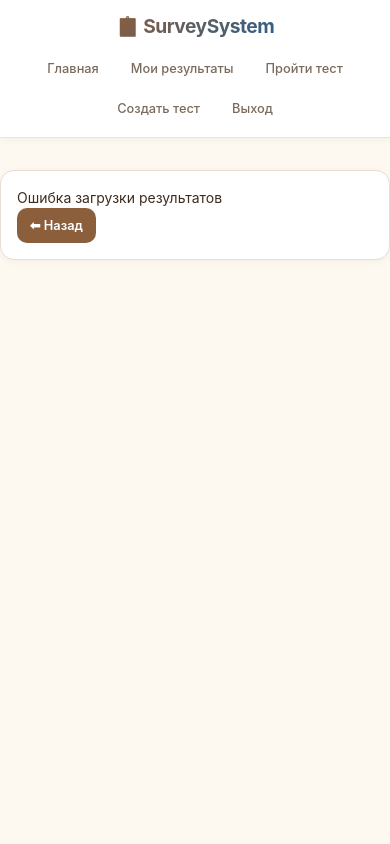
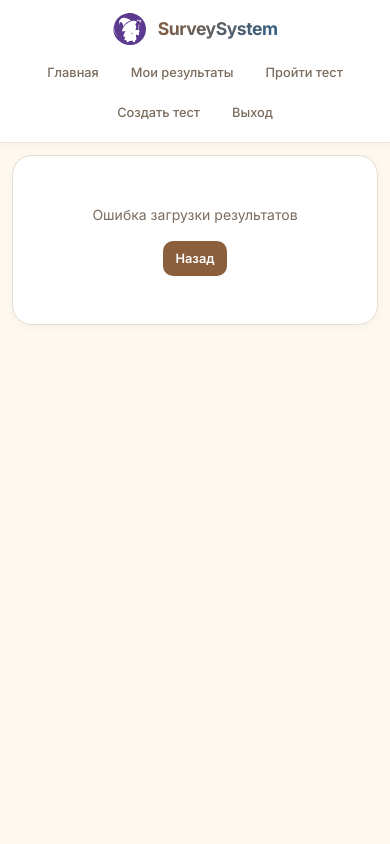
Before and after one commit to Ekaterina4567/survey-system, a Flask app: page /result_detail/1 in a window 390 px wide. Run offline with Flask 3, Linux system fonts and the light colour scheme; the visitor is signed in with stand-in values (Sample User, id 1); some libraries are stand-ins or nearby versions.

Commit message:
Update result_detail.html

```diff
--- a/templates/result_detail.html
+++ b/templates/result_detail.html
@@ -5,28 +5,126 @@
     <meta name="viewport" content="width=device-width, initial-scale=1.0">
     <title>Детальный разбор теста - SurveySystem</title>
     <link rel="stylesheet" href="/static/style.css">
+    <link href="https://fonts.googleapis.com/css2?family=Inter:wght@400;500;600;700;800&display=swap" rel="stylesheet">
     <style>
+        /* Общие стили */
+        * {
+            margin: 0;
+            padding: 0;
+            box-sizing: border-box;
+        }
+
+        body {
+            font-family: 'Inter', -apple-system, BlinkMacSystemFont, 'Segoe UI', sans-serif;
+            background: #FDF8F0;
+            color: #3D2B1F;
+            line-height: 1.5;
+            font-size: 14px;
+            min-height: 100vh;
+        }
+
+        /* Навигация как на главной */
+        .navbar {
+            display: flex;
+            justify-content: space-between;
+            align-items: center;
+            background: #FFFFFF;
+            padding: 0.8rem 2.5rem;
+            border-bottom: 1px solid #EDE3D8;
+            position: sticky;
+            top: 0;
+            z-index: 100;
+            box-shadow: 0 2px 8px rgba(0,0,0,0.04);
+        }
+
+        .logo-link {
+            display: flex;
+            align-items: center;
+            gap: 12px;
+            text-decoration: none;
+            transition: opacity 0.2s ease;
+        }
+
+        .logo-link:hover {
+            opacity: 0.85;
+        }
+
+        .logo-img {
+            height: 38px;
+            width: auto;
+            display: block;
+            object-fit: contain;
+        }
+
+        .logo-text {
+            font-size: 1.3rem;
+            font-weight: 700;
+            background: linear-gradient(135deg, #8B5E3C 0%, #2C5F8A 100%);
+            -webkit-background-clip: text;
+            background-clip: text;
+            color: transparent;
+            letter-spacing: -0.5px;
+        }
+
+        .nav-links {
+            display: flex;
+            gap: 1rem;
+        }
+
+        .nav-links a {
+            padding: 0.5rem 1rem;
+            text-decoration: none;
+            color: #7A6B5D;
+            font-weight: 500;
+            font-size: 0.9rem;
+            transition: all 0.2s;
+            border-radius: 10px;
+        }
+
+        .nav-links a:hover {
+            color: #8B5E3C;
+            background: #F5EDE3;
+        }
+
+        .nav-links a.active {
+            color: #8B5E3C;
+            background: #F5EDE3;
+            font-weight: 600;
+        }
+
+        /* Карточка */
+        .card {
+            background: #FFFFFF;
+            border-radius: 20px;
+            padding: 2rem;
+            margin: 2rem auto;
+            border: 1px solid #E8DDD0;
+            box-shadow: 0 2px 8px rgba(0,0,0,0.04);
+            max-width: 900px;
+        }
+
+        /* Результаты */
         .result-card {
             background: white;
-            border-radius: var(--radius-lg);
+            border-radius: 14px;
             padding: 1.5rem;
             margin-bottom: 1rem;
             border-left: 4px solid;
             transition: all 0.2s;
         }
         .result-card.correct {
-            border-left-color: var(--success);
-            background: linear-gradient(135deg, white 0%, var(--success-light) 100%);
+            border-left-color: #2E7D32;
+            background: linear-gradient(135deg, white 0%, #E8F5E9 100%);
         }
         .result-card.wrong {
-            border-left-color: var(--error);
-            background: linear-gradient(135deg, white 0%, var(--error-light) 100%);
+            border-left-color: #C62828;
+            background: linear-gradient(135deg, white 0%, #FFEBEE 100%);
         }
         .result-card .question-text {
             font-weight: 700;
             font-size: 1rem;
             margin-bottom: 1rem;
-            color: var(--text-primary);
+            color: #3D2B1F;
         }
         .result-card .answer-section {
             display: grid;
@@ -86,16 +184,112 @@
             font-size: 2.5rem;
             font-weight: 800;
         }
+        .btn {
+            display: inline-flex;
+            align-items: center;
+            justify-content: center;
+            gap: 0.4rem;
+            padding: 0.6rem 1.2rem;
+            border-radius: 10px;
+            font-weight: 600;
+            text-decoration: none;
+            transition: all 0.2s;
+            border: none;
+            cursor: pointer;
+            font-size: 0.9rem;
+            font-family: inherit;
+        }
+        .btn-primary {
+            background: #8B5E3C;
+            color: white;
+        }
+        .btn-primary:hover {
+            background: #6B4226;
+        }
+        .btn-secondary {
+            background: #2C5F8A;
+            color: white;
+        }
+        .btn-secondary:hover {
+            background: #1E4A6E;
+        }
+        .btn-outline {
+            background: transparent;
+            border: 1px solid #EDE3D8;
+            color: #3D2B1F;
+        }
+        .btn-outline:hover {
+            border-color: #8B5E3C;
+            color: #8B5E3C;
+            background: #F5EDE3;
+        }
+        .error-message {
+            text-align: center;
+            padding: 2rem;
+        }
+        .error-message p {
+            margin-bottom: 1rem;
+            color: #7A6B5D;
+        }
+
         @media (max-width: 768px) {
+            .navbar {
+                flex-direction: column;
+                padding: 0.8rem 1rem;
+                gap: 0.75rem;
+            }
+            .nav-links {
+                flex-wrap: wrap;
+                justify-content: center;
+                gap: 0.5rem;
+            }
+            .nav-links a {
+                padding: 0.4rem 0.75rem;
+                font-size: 0.8rem;
+            }
+            .card {
+                padding: 1.25rem;
+                margin: 1rem;
+            }
             .result-card .answer-section {
                 grid-template-columns: 1fr;
+            }
+            .summary-stats h1 {
+                font-size: 1.4rem;
+            }
+            .summary-stats .score {
+                font-size: 2rem;
+            }
+            .logo-img {
+                height: 32px;
+            }
+            .logo-text {
+                font-size: 1.1rem;
+            }
+        }
+
+        @media (max-width: 480px) {
+            .card {
+                padding: 1rem;
+                margin: 0.75rem;
+            }
+            .result-card {
+                padding: 1rem;
+            }
+            .btn {
+                padding: 0.5rem 0.8rem;
+                font-size: 0.8rem;
             }
         }
     </style>
 </head>
 <body>
+    <!-- НАВИГАЦИЯ КАК НА ГЛАВНОЙ -->
     <nav class="navbar">
-        <div class="nav-brand">📋 SurveySystem</div>
+        <a href="/" class="logo-link">
+            <img src="/static/Logo.svg" alt="SurveySystem Logo" class="logo-img" onerror="this.style.display='none'">
+            <span class="logo-text">SurveySystem</span>
+        </a>
         <div class="nav-links">
             <a href="/">Главная</a>
             <a href="/student_dashboard">Мои результаты</a>
@@ -105,16 +299,24 @@
         </div>
     </nav>
 
-    <div class="card" style="max-width: 900px; margin: 2rem auto;">
+    <!-- КОНТЕНТ -->
+    <div class="card">
         <div id="content-container">
             <div style="text-align: center; padding: 3rem;">
-                <div class="loading-spinner">📊 Загрузка результатов...</div>
+                <div style="display: inline-block; width: 40px; height: 40px; border: 4px solid #F5EDE3; border-top-color: #8B5E3C; border-radius: 50%; animation: spin 1s linear infinite; margin-bottom: 1rem;"></div>
+                <p style="color: #7A6B5D;">Загрузка результатов...</p>
             </div>
         </div>
     </div>
 
+    <style>
+        @keyframes spin {
+            to { transform: rotate(360deg); }
+        }
+    </style>
+
     <script>
-        // Получаем ID из URL или из data-атрибута
+        // Получаем ID из URL
         var resultId = null;
         var pathParts = window.location.pathname.split('/');
         for (var i = 0; i < pathParts.length; i++) {
@@ -126,18 +328,12 @@
             }
         }
 
-        // Если не нашли в URL, пробуем через переменную из шаблона (безопасно)
-        var templateResultId = parseInt('{{ result_id }}');
-        if (!isNaN(templateResultId) && templateResultId > 0) {
-            resultId = templateResultId;
-        }
-
         async function loadResultDetail() {
             if (!resultId) {
                 document.getElementById('content-container').innerHTML = `
                     <div class="error-message">
                         <p>Ошибка: ID результата не указан</p>
-                        <a href="/student_dashboard" class="btn btn-primary">⬅ Назад</a>
+                        <a href="/student_dashboard" class="btn btn-primary">Назад</a>
                     </div>
                 `;
                 return;
@@ -151,7 +347,7 @@
                     document.getElementById('content-container').innerHTML = `
                         <div class="error-message">
                             <p>${data.error || 'Ошибка загрузки'}</p>
-                            <a href="/student_dashboard" class="btn btn-primary">⬅ Назад</a>
+                            <a href="/student_dashboard" class="btn btn-primary">Назад</a>
                         </div>
                     `;
                     return;
@@ -164,16 +360,16 @@
 
                 let html = `
                     <div class="summary-stats">
-                        <h1>📊 ${escapeHtml(result.title)}</h1>
+                        <h1>${escapeHtml(result.title)}</h1>
                         <div class="score">${result.score} / ${result.max_score}</div>
                         <div style="font-size: 1.2rem;">${percentage}% • ${correctCount} из ${details.length} правильных ответов</div>
-                        <div style="margin-top: 1rem;">📅 ${new Date(result.completed_at).toLocaleString()}</div>
+                        <div style="margin-top: 1rem; font-size: 0.85rem; opacity: 0.8;">${new Date(result.completed_at).toLocaleString()}</div>
                     </div>
-                    <div style="margin-bottom: 1.5rem;">
-                        <a href="/student_dashboard" class="btn btn-secondary">⬅ Назад к результатам</a>
-                        <button onclick="window.print()" class="btn btn-outline">🖨 Распечатать</button>
+                    <div style="margin-bottom: 1.5rem; display: flex; gap: 0.75rem; flex-wrap: wrap;">
+                        <a href="/student_dashboard" class="btn btn-secondary">Назад к результатам</a>
+                        <button onclick="window.print()" class="btn btn-outline">Распечатать</button>
                     </div>
-                    <h2 style="margin-bottom: 1rem;">📝 Детальный разбор ответов</h2>
+                    <h2 style="margin-bottom: 1rem; font-size: 1.2rem;">Детальный разбор ответов</h2>
                 `;
 
                 for (var i = 0; i < details.length; i++) {
@@ -181,9 +377,9 @@
                     const isCorrect = detail.is_correct;
                     html += `
                         <div class="result-card ${isCorrect ? 'correct' : 'wrong'}">
-                            <div>
+                            <div style="margin-bottom: 0.75rem;">
                                 <span class="${isCorrect ? 'badge-correct' : 'badge-wrong'}">
-                                    ${isCorrect ? '✅ Верно' : '❌ Неверно'}
+                                    ${isCorrect ? 'Верно' : 'Неверно'}
                                 </span>
                                 <span class="points-badge">${detail.points_earned} / ${detail.points} баллов</span>
                             </div>
@@ -192,11 +388,11 @@
                             </div>
                             <div class="answer-section">
                                 <div class="user-answer">
-                                    <strong>📝 Ваш ответ:</strong><br>
+                                    <strong style="font-size: 0.8rem;">Ваш ответ:</strong><br>
                                     ${formatAnswer(detail.user_answer, detail.question_type)}
                                 </div>
                                 <div class="correct-answer">
-                                    <strong>✅ Правильный ответ:</strong><br>
+                                    <strong style="font-size: 0.8rem;">Правильный ответ:</strong><br>
                                     ${formatAnswer(detail.correct_answer, detail.question_type)}
                                 </div>
                             </div>
@@ -211,7 +407,7 @@
                 document.getElementById('content-container').innerHTML = `
                     <div class="error-message">
                         <p>Ошибка загрузки результатов</p>
-                        <a href="/student_dashboard" class="btn btn-primary">⬅ Назад</a>
+                        <a href="/student_dashboard" class="btn btn-primary">Назад</a>
                     </div>
                 `;
             }
@@ -219,7 +415,7 @@
 
         function formatAnswer(answer, type) {
             if (!answer || answer === '(не указан)') {
-                return '<span style="color: var(--text-muted);">(не указан)</span>';
+                return '<span style="color: #B8A99A;">(не указан)</span>';
             }
             if (type === 'checkbox') {
                 const answers = answer.split(',');
```
Also changed, not shown: other parts of templates/result_detail.html (+12 -12 lines).
